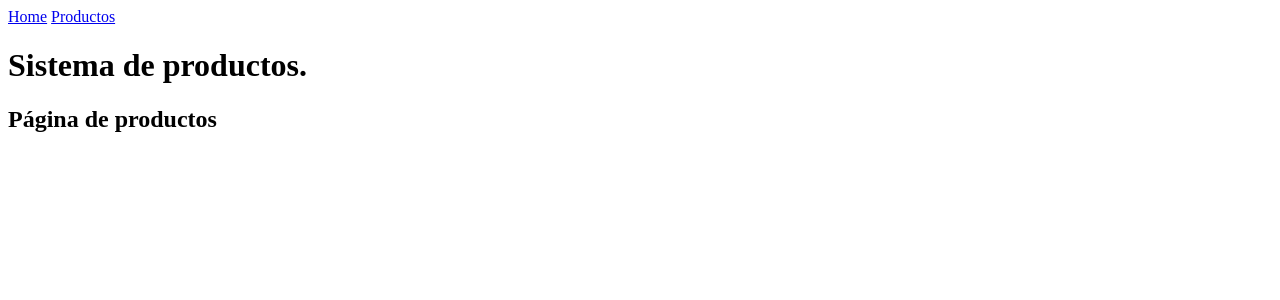
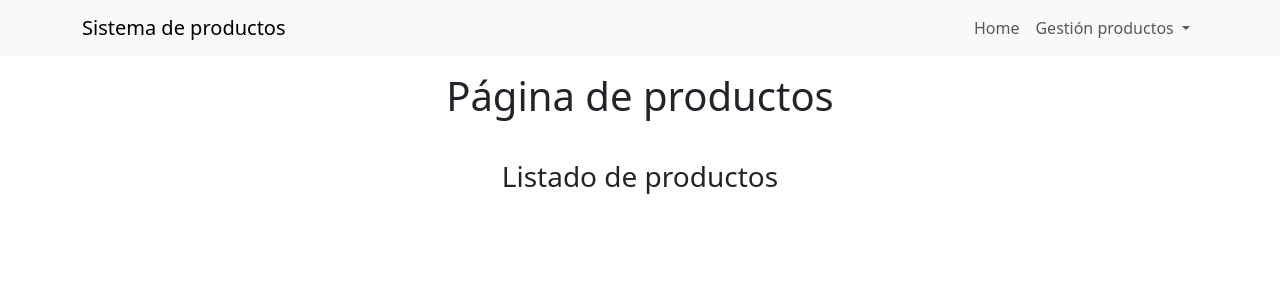
Before and after one commit to NelsonRamirezC/sistema-productos, a Django app: page /productos/ in a window 1280 px wide. Shown: the top 300 px of the page. Run offline with Django 5.2, Linux system fonts and the light colour scheme.

Commit message:
proyecto previo a la generación de modelos

```diff
--- a/sistema_producto/templates/index.html
+++ b/sistema_producto/templates/index.html
@@ -1,5 +1,8 @@
 {% extends "layouts/base.html" %}
 
 {% block contenido %}
-    <h2>Página principal / INDEX / HOME </h2>
+    <header>
+        <h1 class="text-center py-3">Página principal / INDEX / HOME </h1>
+    </header>
+
 {% endblock contenido %}
--- a/sistema_producto/templates/layouts/base.html
+++ b/sistema_producto/templates/layouts/base.html
@@ -4,17 +4,17 @@
     <meta charset="UTF-8">
     <meta name="viewport" content="width=device-width, initial-scale=1.0">
     <title>Sist. Productos</title>
+    <link href="https://cdn.jsdelivr.net/npm/bootstrap@5.3.3/dist/css/bootstrap.min.css" rel="stylesheet" integrity="sha384-QWTKZyjpPEjISv5WaRU9OFeRpok6YctnYmDr5pNlyT2bRjXh0JMhjY6hW+ALEwIH" crossorigin="anonymous">
+
+    <script defer src="https://cdn.jsdelivr.net/npm/bootstrap@5.3.3/dist/js/bootstrap.bundle.min.js" integrity="sha384-YvpcrYf0tY3lHB60NNkmXc5s9fDVZLESaAA55NDzOxhy9GkcIdslK1eN7N6jIeHz" crossorigin="anonymous"></script>
 
     {% block estaticos %}
 
     {% endblock estaticos %}
 </head>
 <body>
-    <nav>
-        <a href="{% url "home" %}">Home</a>
-        <a href="{% url "productos" %}">Productos</a>
-    </nav>
-    <h1>Sistema de productos.</h1>
+
+    {% include "partials/navbar.html" %}
 
     {% block contenido %}
 
--- /dev/null
+++ b/sistema_producto/templates/partials/navbar.html
@@ -0,0 +1,24 @@
+<nav class="navbar navbar-expand-lg bg-body-tertiary">
+    <div class="container">
+      <a class="navbar-brand" href="{% url "home" %}">Sistema de productos</a>
+      <button class="navbar-toggler" type="button" data-bs-toggle="collapse" data-bs-target="#navbarNavDropdown" aria-controls="navbarNavDropdown" aria-expanded="false" aria-label="Toggle navigation">
+        <span class="navbar-toggler-icon"></span>
+      </button>
+      <div class="collapse navbar-collapse" id="navbarNavDropdown">
+        <ul class="navbar-nav ms-auto">
+          <li class="nav-item">
+            <a class="nav-link" href="{% url "home" %}">Home</a>
+          </li>
+          <li class="nav-item dropdown">
+            <a class="nav-link dropdown-toggle" href="#" role="button" data-bs-toggle="dropdown" aria-expanded="false">
+              Gestión productos
+            </a>
+            <ul class="dropdown-menu">
+              <li><a class="dropdown-item" href="{% url "productos" %}">Listado de productos</a></li>
+              <li><a class="dropdown-item" href="">Agregar productos</a></li>
+            </ul>
+          </li>
+        </ul>
+      </div>
+    </div>
+  </nav>
--- a/sistema_producto/templates/productos/productos.html
+++ b/sistema_producto/templates/productos/productos.html
@@ -1,5 +1,13 @@
 {% extends "layouts/base.html" %}
 
 {% block contenido %}
-    <h2>Página de productos</h2>
+    <header>
+        <h1 class="text-center py-3">Página de productos</h1>
+    </header>
+
+    <main>
+        <section id="listado-productos">
+            <h3 class="text-center py-3">Listado de productos</h3>
+        </section>
+    </main>
 {% endblock contenido %}
```
